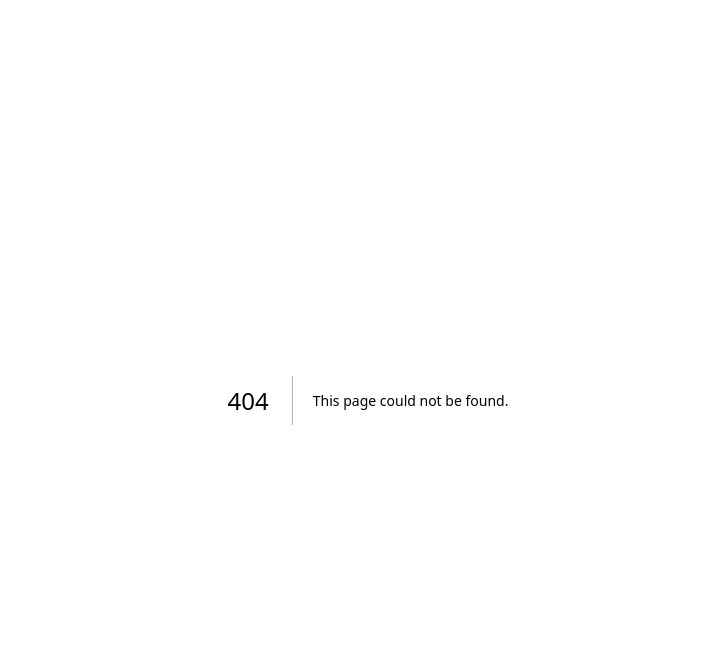
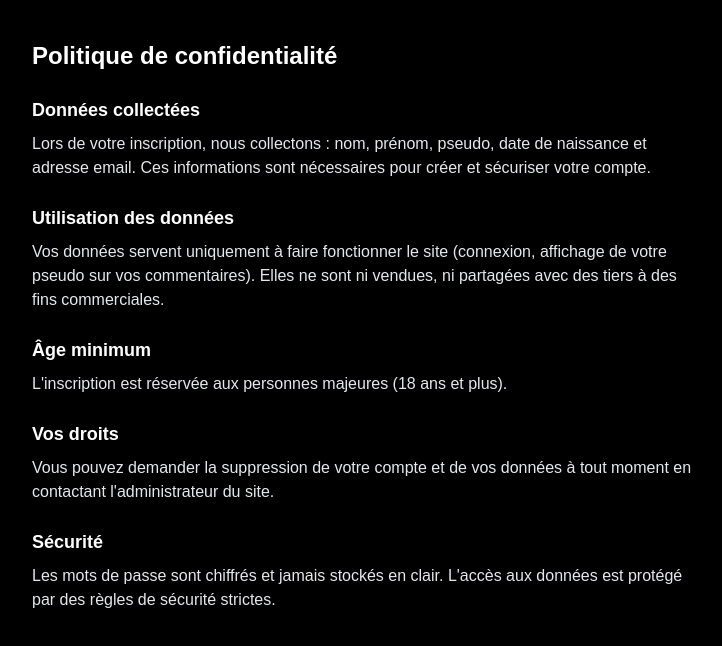
Before and after one commit to NJ0105/PPR, a Next.js app: page /confidentialite in a window 1280 px wide. Before the commit this address had no page. Shown: the top 646 px of the page, without its empty margins (272-994 px from the left). Built offline with nearby package versions, Linux system fonts and the light colour scheme.

Commit message:
Sécurité renforcé et pages légales

```diff
--- /dev/null
+++ b/app/confidentialite/page.tsx
@@ -0,0 +1,34 @@
+export default function Confidentialite() {
+  return (
+    <div className="min-h-screen bg-black text-gray-200 px-6 py-10">
+      <div className="max-w-2xl mx-auto space-y-6">
+        <h1 className="text-2xl font-bold text-white">Politique de confidentialité</h1>
+
+        <section>
+          <h2 className="text-lg font-semibold text-white mb-2">Données collectées</h2>
+          <p>Lors de votre inscription, nous collectons : nom, prénom, pseudo, date de naissance et adresse email. Ces informations sont nécessaires pour créer et sécuriser votre compte.</p>
+        </section>
+
+        <section>
+          <h2 className="text-lg font-semibold text-white mb-2">Utilisation des données</h2>
+          <p>Vos données servent uniquement à faire fonctionner le site (connexion, affichage de votre pseudo sur vos commentaires). Elles ne sont ni vendues, ni partagées avec des tiers à des fins commerciales.</p>
+        </section>
+
+        <section>
+          <h2 className="text-lg font-semibold text-white mb-2">Âge minimum</h2>
+          <p>L'inscription est réservée aux personnes majeures (18 ans et plus).</p>
+        </section>
+
+        <section>
+          <h2 className="text-lg font-semibold text-white mb-2">Vos droits</h2>
+          <p>Vous pouvez demander la suppression de votre compte et de vos données à tout moment en contactant l'administrateur du site.</p>
+        </section>
+
+        <section>
+          <h2 className="text-lg font-semibold text-white mb-2">Sécurité</h2>
+          <p>Les mots de passe sont chiffrés et jamais stockés en clair. L'accès aux données est protégé par des règles de sécurité strictes.</p>
+        </section>
+      </div>
+    </div>
+  )
+}
--- a/app/inscription/page.tsx
+++ b/app/inscription/page.tsx
@@ -56,8 +56,12 @@ export default function Inscription() {
         date_naissance: dateNaissance,
       })
 
-      if (profileError) {
-        setMessage('Erreur profil : ' + profileError.message)
+     if (profileError) {
+        if (profileError.code === '23505') {
+          setMessage('Ce nom et prénom sont déjà utilisés par un autre compte.')
+        } else {
+          setMessage('Erreur profil : ' + profileError.message)
+        }
         return
       }
     }
--- /dev/null
+++ b/app/mention-legales/page.tsx
@@ -0,0 +1,29 @@
+export default function MentionsLegales() {
+  return (
+    <div className="min-h-screen bg-black text-gray-200 px-6 py-10">
+      <div className="max-w-2xl mx-auto space-y-6">
+        <h1 className="text-2xl font-bold text-white">Mentions légales</h1>
+
+        <section>
+          <h2 className="text-lg font-semibold text-white mb-2">Éditeur du site</h2>
+          <p>PPR est un site édité à titre personnel, à but non commercial, par un particulier.</p>
+        </section>
+
+        <section>
+          <h2 className="text-lg font-semibold text-white mb-2">Hébergement</h2>
+          <p>Le site est hébergé par Vercel Inc. La base de données et le stockage des fichiers sont assurés par Supabase.</p>
+        </section>
+
+        <section>
+          <h2 className="text-lg font-semibold text-white mb-2">Contact</h2>
+          <p>Pour toute question concernant ce site, vous pouvez contacter l'administrateur via l'adresse email associée au compte administrateur.</p>
+        </section>
+
+        <section>
+          <h2 className="text-lg font-semibold text-white mb-2">Responsabilité</h2>
+          <p>L'administrateur s'efforce d'assurer l'exactitude des informations diffusées sur ce site, mais ne peut garantir l'absence d'erreurs.</p>
+        </section>
+      </div>
+    </div>
+  )
+}
--- a/app/page.tsx
+++ b/app/page.tsx
@@ -265,6 +265,10 @@ export default function Accueil() {
           ))}
         </div>
       </main>
+      <footer className="max-w-xl mx-auto px-4 py-6 text-center text-xs text-gray-600 space-x-4">
+        <Link href="/mentions-legales" className="hover:text-gray-400">Mentions légales</Link>
+        <Link href="/confidentialite" className="hover:text-gray-400">Confidentialité</Link>
+      </footer>
     </div>
   )
 }
--- a/app/publier/page.tsx
+++ b/app/publier/page.tsx
@@ -1,6 +1,6 @@
 'use client'
 
-import { useState } from 'react'
+import { useState, useEffect } from 'react'
 import { createClient } from '../lib/supabase-client'
 import { useRouter } from 'next/navigation'
 
@@ -10,6 +10,26 @@ export default function Publier() {
   const [message, setMessage] = useState('')
   const [envoi, setEnvoi] = useState(false)
   const router = useRouter()
+
+  useEffect(() => {
+    const verifierAdmin = async () => {
+      const supabase = createClient()
+      const { data: { user } } = await supabase.auth.getUser()
+      if (!user) {
+        router.push('/connexion')
+        return
+      }
+      const { data: profil } = await supabase
+        .from('profiles')
+        .select('is_admin')
+        .eq('id', user.id)
+        .maybeSingle()
+      if (!profil?.is_admin) {
+        router.push('/')
+      }
+    }
+    verifierAdmin()
+  }, [])
 
   const handlePublier = async (e: React.FormEvent) => {
     e.preventDefault()
```
